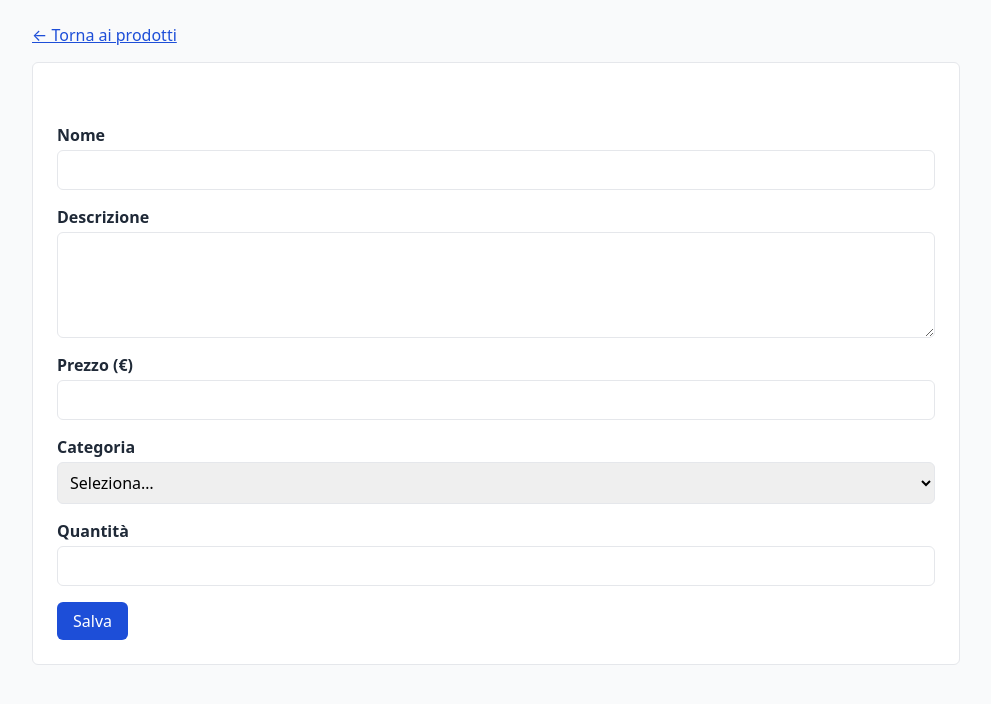
After one commit to federicogrimaldi-ITS/Esercitazione-pratica---Producer-Consumer, a Spring app: template product-client/src/main/resources/templates/prodotti/form.html in a window 1280 px wide. The commit adds this page. Shown: the top 704 px of the page, without its empty margins (144-1135 px from the left). Run offline with Thymeleaf, Linux system fonts and the light colour scheme; the template is opened without the code that fills it, so the values that code supplies are empty.

Commit message:
feat(prodotti): create products from the Consumer
New page /prodotti/nuovo with a form (name, description, price,
category, quantity) that sends an HTTP Basic authenticated
POST /products to the Producer using API_USERNAME/API_PASSWORD.
Producer validation errors are shown under each field, rejected
credentials show a dedicated error page, and a successful creation
redirects to the product detail. Writes empty the local cache.

Co-Authored-By: Claude Opus 5.5 <noreply@anthropic.com>
Claude-Session: https://claude.ai/code/session_01Wb1pJP2PkaRmzmE79uoBWg

```diff
--- a/product-client/src/main/java/com/savoia/productclient/exception/ApiAuthenticationException.java
+++ b/product-client/src/main/java/com/savoia/productclient/exception/ApiAuthenticationException.java
@@ -3,6 +3,6 @@ package com.savoia.productclient.exception;
 public class ApiAuthenticationException extends ApiErroreException {
 
     public ApiAuthenticationException(int status) {
-        super(status, "");
+        super(status, "The Producer rejected the service credentials");
     }
 }
--- a/product-client/src/main/java/com/savoia/productclient/exception/InvalidProductException.java
+++ b/product-client/src/main/java/com/savoia/productclient/exception/InvalidProductException.java
@@ -4,11 +4,14 @@ import java.util.Map;
 
 public class InvalidProductException extends ApiErroreException {
 
+    private final Map<String, String> fieldErrors;
+
     public InvalidProductException(String message, Map<String, String> fieldErrors) {
         super(400, message);
+        this.fieldErrors = Map.copyOf(fieldErrors);
     }
 
     public Map<String, String> getFieldErrors() {
-        return Map.of();
+        return fieldErrors;
     }
 }
--- a/product-client/src/main/java/com/savoia/productclient/service/ProdottoService.java
+++ b/product-client/src/main/java/com/savoia/productclient/service/ProdottoService.java
@@ -37,6 +37,6 @@ public class ProdottoService {
     }
 
     public ProdottoDTO createProduct(ProductForm productForm) {
-        throw new UnsupportedOperationException();
+        return prodottoApiClient.createProduct(productForm);
     }
 }
--- a/product-client/src/main/resources/application.yaml
+++ b/product-client/src/main/resources/application.yaml
@@ -20,3 +20,6 @@ api:
   base-url: http://localhost:8081/api
   # Valori dell'enum Category della Producer (non esiste un endpoint che li restituisca)
   categories: Accessori,Audio,Informatica,Mobile,Networking,Storage,Ufficio,Wearable
+  # Credenziali HTTP Basic della Producer, richieste per creare, modificare ed eliminare prodotti
+  username: ${API_USERNAME:}
+  password: ${API_PASSWORD:}
--- /dev/null
+++ b/product-client/src/main/resources/messages.properties
@@ -0,0 +1 @@
+typeMismatch=Valore non valido
--- a/product-client/src/main/resources/static/css/style.css
+++ b/product-client/src/main/resources/static/css/style.css
@@ -122,3 +122,52 @@ tbody tr:hover { background: #f9fafb; }
     font: inherit;
     font-weight: normal;
 }
+
+.intestazione {
+    display: flex;
+    justify-content: space-between;
+    align-items: center;
+    gap: 12px;
+    margin-bottom: 16px;
+}
+
+.intestazione h1 { margin: 0; }
+
+.successo {
+    padding: 12px 16px;
+    border: 1px solid #15803d;
+    border-radius: 6px;
+    background: #f0fdf4;
+    color: #15803d;
+}
+
+.modulo {
+    display: flex;
+    flex-direction: column;
+    gap: 16px;
+}
+
+.modulo label {
+    display: flex;
+    flex-direction: column;
+    gap: 4px;
+    font-weight: 600;
+}
+
+.modulo input,
+.modulo select,
+.modulo textarea {
+    padding: 8px;
+    border: 1px solid var(--bordo);
+    border-radius: 6px;
+    font: inherit;
+    font-weight: normal;
+}
+
+.modulo .button { align-self: flex-start; }
+
+.errore-campo {
+    color: var(--errore);
+    font-weight: normal;
+    font-size: 0.9rem;
+}
--- a/product-client/src/main/resources/templates/prodotti/dettaglio.html
+++ b/product-client/src/main/resources/templates/prodotti/dettaglio.html
@@ -9,6 +9,8 @@
 <body>
 <main class="container">
     <a th:href="@{/prodotti}">&larr; Torna ai prodotti</a>
+
+    <p class="successo" th:if="${successMessage}" th:text="${successMessage}">Prodotto creato.</p>
 
     <article class="scheda">
         <h1 th:text="${prodotto.nome}">Laptop Pro 15</h1>
--- /dev/null
+++ b/product-client/src/main/resources/templates/prodotti/form.html
@@ -0,0 +1,57 @@
+<!DOCTYPE html>
+<html lang="it" xmlns:th="http://www.thymeleaf.org">
+<head>
+    <meta charset="UTF-8">
+    <meta name="viewport" content="width=device-width, initial-scale=1">
+    <title th:text="|${formTitle} - Catalogo prodotti|">Nuovo prodotto - Catalogo prodotti</title>
+    <link rel="stylesheet" th:href="@{/css/style.css}">
+</head>
+<body>
+<main class="container">
+    <a th:href="@{/prodotti}">&larr; Torna ai prodotti</a>
+
+    <form class="scheda modulo" th:action="@{${formAction}}" th:object="${productForm}" method="post">
+        <h1 th:text="${formTitle}">Nuovo prodotto</h1>
+
+        <div class="alert" th:if="${#fields.hasGlobalErrors()}">
+            <p th:each="error : ${#fields.globalErrors()}" th:text="${error}">Some fields are invalid.</p>
+        </div>
+
+        <label>
+            Nome
+            <input type="text" th:field="*{name}" maxlength="200" required>
+            <span class="errore-campo" th:if="${#fields.hasErrors('name')}" th:errors="*{name}">Name is required</span>
+        </label>
+
+        <label>
+            Descrizione
+            <textarea th:field="*{description}" rows="4"></textarea>
+            <span class="errore-campo" th:if="${#fields.hasErrors('description')}" th:errors="*{description}"></span>
+        </label>
+
+        <label>
+            Prezzo (€)
+            <input type="text" inputmode="decimal" th:field="*{price}" required>
+            <span class="errore-campo" th:if="${#fields.hasErrors('price')}" th:errors="*{price}">Valore non valido</span>
+        </label>
+
+        <label>
+            Categoria
+            <select th:field="*{category}" required>
+                <option value="">Seleziona…</option>
+                <option th:each="c : ${categories}" th:value="${c.codice}" th:text="${c.etichetta}">Informatica</option>
+            </select>
+            <span class="errore-campo" th:if="${#fields.hasErrors('category')}" th:errors="*{category}"></span>
+        </label>
+
+        <label>
+            Quantità
+            <input type="number" min="0" th:field="*{quantity}">
+            <span class="errore-campo" th:if="${#fields.hasErrors('quantity')}" th:errors="*{quantity}"></span>
+        </label>
+
+        <button class="button" type="submit">Salva</button>
+    </form>
+</main>
+</body>
+</html>
```
Also changed, not shown: product-client/src/main/java/com/savoia/productclient/client/ProdottoApiClient.java (+41 -14 lines), product-client/src/main/java/com/savoia/productclient/controller/ProductFormController.java (+59 -0 lines), product-client/src/main/java/com/savoia/productclient/exception/WebExceptionHandler.java (+7 -0 lines), product-client/src/main/resources/templates/prodotti/lista.html (+6 -1 lines).
